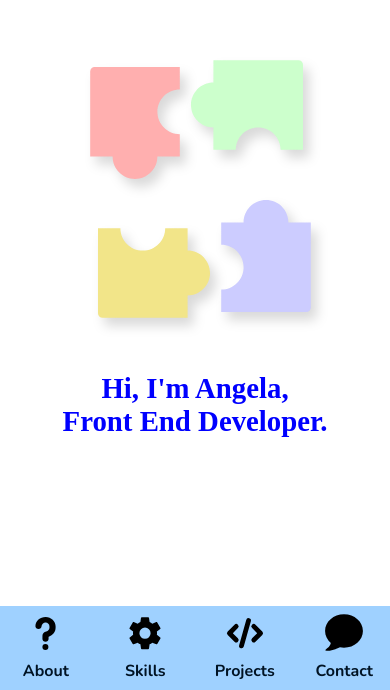
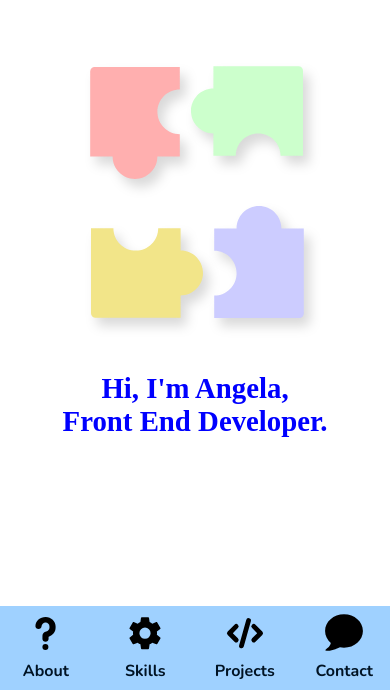
Before and after one commit to ang-riv/portfolio, a React (Create React App) app: page / in a window 390 px wide. Shown: the part 154-844 px from the top of the page. Built offline with nearby package versions, Linux system fonts and the light colour scheme; a web font is replaced by a local one.

Commit message:
introPuzzle mobile, tablet, desktop views finished

```diff
--- a/src/Icons.js
+++ b/src/Icons.js
@@ -18,8 +18,8 @@ export function IntroPuzzle(props) {
     if (size.width < 600) {
       // if greater that
       // mobile size
-      return size2;
-    } else if (size.width > 600 && size.width < 800) {
+      return size1;
+    } else if (size.width > 600 && size.width < 1024) {
       // tablet size
       return size2;
     } else {
@@ -35,19 +35,19 @@ export function IntroPuzzle(props) {
         src={piece2}
         className="intro-piece"
         alt="green puzzle piece"
-        style={{ marginBottom: puzzleMargins("3em", "2.3em", "3em") }}
+        style={{ marginBottom: puzzleMargins("1.5em", "2.3em", "3em") }}
       />
       <img
         src={piece3}
         className="intro-piece"
         alt="yellow puzzle piece"
-        style={{ marginLeft: puzzleMargins("3em", "2.4em", "3em") }}
+        style={{ marginLeft: puzzleMargins("1.5em", "2.4em", "2.6em") }}
       />
       <img
         src={piece4}
         className="intro-piece"
         alt="yellow puzzle piece"
-        style={{ marginBottom: puzzleMargins("3em", "2.2em", "3em") }}
+        style={{ marginBottom: puzzleMargins("1.4em", "2.2em", "3em") }}
       />
     </>
   );
--- a/src/style.css
+++ b/src/style.css
@@ -173,7 +173,7 @@ button {
 
 .intro-puzzle-container {
   height: 35em;
-  width: 35em;
+  width: 40em;
   margin-left: 1em;
   margin-bottom: 0;
   display: flex;
@@ -310,7 +310,7 @@ button {
 
 /** media queries **/
 /* desktop views */
-@media (min-width: 1025px) {
+@media (min-width: 1024px) and (max-width: 1025px) {
   /* intro section container */
   .introSection {
     flex-direction: row;
@@ -322,7 +322,7 @@ button {
 }
 
 /* tablet views */
-@media (min-width: 601px) and (max-width: 800px) {
+@media (min-width: 601px) and (max-width: 1023px) {
   /* intro section container */
   .introSection {
     flex-direction: column;
```
